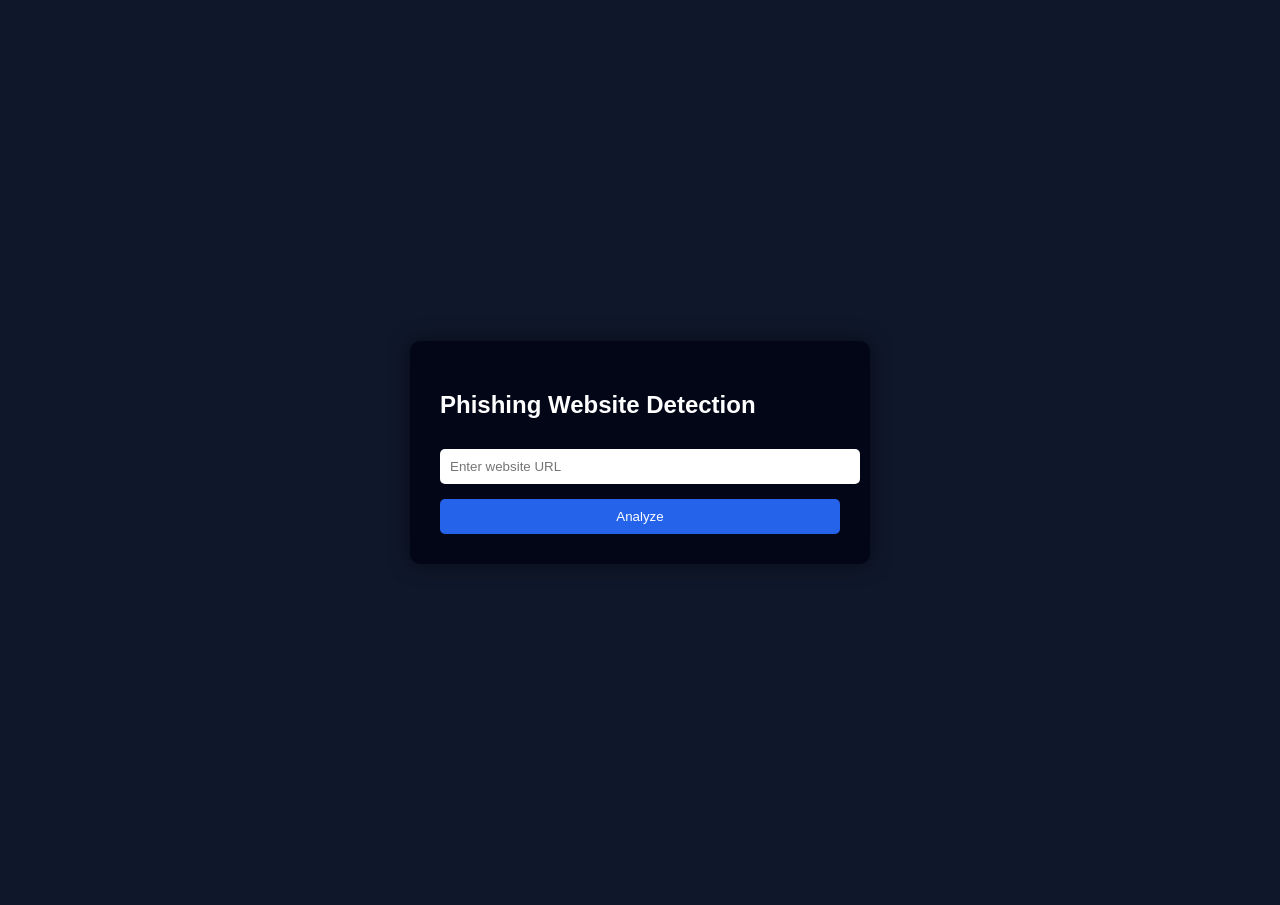
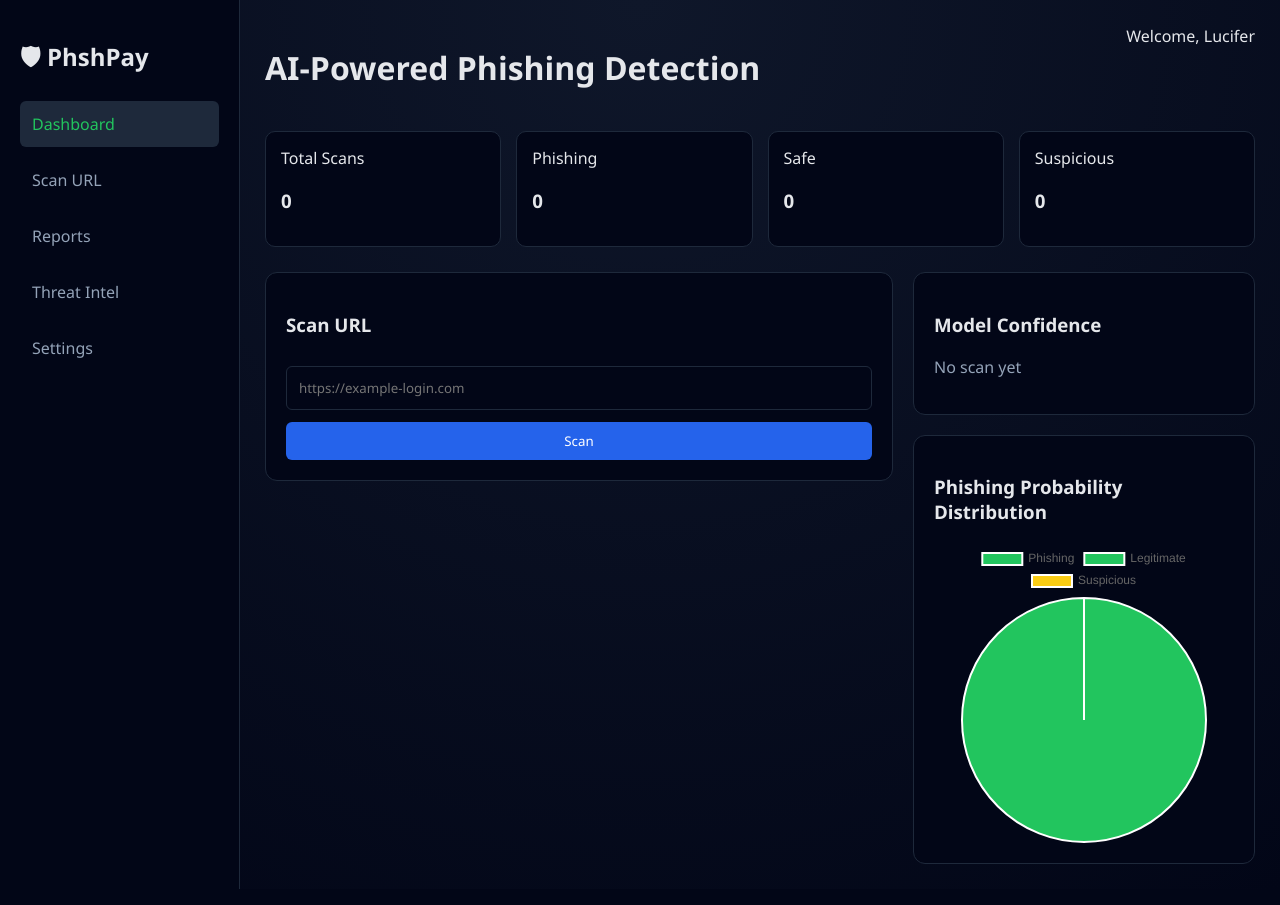
Before and after one commit to Dinesh1223-Kumar/phishing-detections-using-multimodal, a Flask app: page / in a window 1280 px wide. Run offline with Flask 3, Linux system fonts and the light colour scheme; parts of the project's set-up code (start-up, migrations or seed data) failed here and were passed over.

Commit message:
Update project with URL, HTML, NLP models and fused Flask app

```diff
--- a/app.py
+++ b/app.py
@@ -1,5 +1,9 @@
 from flask import Flask, render_template, request
 import joblib
+import os
+import csv
+from datetime import datetime
+import requests
 
 # ==============================
 # Feature extractors
@@ -14,7 +18,7 @@ from features.text_preprocessing import clean_text
 app = Flask(__name__)
 
 # ==============================
-# Load ALL models (once)
+# Load models (once)
 # ==============================
 url_model = joblib.load("models/url_model.pkl")
 html_model = joblib.load("models/html_model.pkl")
@@ -24,100 +28,167 @@ text_vectorizer = joblib.load("models/text_vectorizer.pkl")
 behavioral_model = joblib.load("models/behavioral_model.pkl")
 
 # ==============================
-# Feature order (MUST match training)
+# Feature order
 # ==============================
 URL_FEATURE_ORDER = [
-    "url_length",
-    "count_dots",
-    "count_hyphen",
-    "has_at_symbol",
-    "has_https",
-    "has_login_word",
-    "subdomain_count",
-    "is_ip_address"
+    "url_length", "count_dots", "count_hyphen", "has_at_symbol",
+    "has_https", "has_login_word", "subdomain_count", "is_ip_address"
 ]
 
 HTML_FEATURE_ORDER = [
-    "form_count",
-    "password_input_count",
-    "iframe_count",
-    "external_link_count",
-    "has_suspicious_words",
-    "html_length"
+    "form_count", "password_input_count", "iframe_count",
+    "external_link_count", "has_suspicious_words", "html_length"
 ]
 
 NETWORK_FEATURE_ORDER = [
-    "domain_length",
-    "num_subdomains",
-    "has_ip_address",
-    "dns_resolves",
-    "uses_https"
+    "domain_length", "num_subdomains", "has_ip_address",
+    "dns_resolves", "uses_https"
 ]
 
+# ====== 7 features for trained behavioral model ======
 BEHAVIOR_FEATURE_ORDER = [
-    "has_login_form",
-    "password_input_count",
-    "hidden_input_count",
-    "has_submit_button",
-    "has_urgent_words",
-    "has_meta_refresh",
-    "form_action_external",
-    "multiple_forms",
-    "many_inputs"
+    "has_login_form", "password_input_count", "hidden_input_count",
+    "has_submit_button", "has_urgent_words", "has_meta_refresh",
+    "form_action_external"
 ]
 
 # ==============================
-# Fusion logic (decision-level)
+# Logging all scans
 # ==============================
-def predict_phishing(url, html_content=""):
-    votes = []
-    model_votes = {}
+def log_scan(url, label, probability, risk):
+    os.makedirs("logs", exist_ok=True)
+    log_file = "logs/scan_history.csv"
+    file_exists = os.path.isfile(log_file)
 
-    # -------- URL MODEL --------
+    with open(log_file, "a", newline="", encoding="utf-8") as f:
+        writer = csv.writer(f)
+        if not file_exists:
+            writer.writerow(["timestamp", "url", "label", "probability", "risk"])
+        writer.writerow([
+            datetime.now().strftime("%Y-%m-%d %H:%M:%S"),
+            url, label, probability, risk
+        ])
+
+# ==============================
+# Dashboard stats
+# ==============================
+def get_dashboard_stats():
+    stats = {"total": 0, "phishing": 0, "legit": 0, "suspicious": 0}
+    log_file = "logs/scan_history.csv"
+    if not os.path.isfile(log_file):
+        return stats
+
+    with open(log_file, "r", encoding="utf-8") as f:
+        reader = csv.DictReader(f)
+        for row in reader:
+            stats["total"] += 1
+            try:
+                prob = float(row.get("probability", 0))
+            except ValueError:
+                prob = 0
+            label = row.get("label", "Legitimate")
+
+            if label == "Phishing":
+                stats["phishing"] += 1
+            elif 40 <= prob < 50:
+                stats["suspicious"] += 1
+            else:
+                stats["legit"] += 1
+    return stats
+
+# ==============================
+# Main phishing prediction
+# ==============================
+def predict_phishing(url):
+    model_scores = {}
+    reasons = []
+
+    # -------- URL model --------
     url_features = extract_url_features(url)
-    url_vector = [[url_features[f] for f in URL_FEATURE_ORDER]]
-    url_pred = url_model.predict(url_vector)[0]
-    votes.append(url_pred)
-    model_votes["URL Model"] = url_pred
+    url_vector = [[url_features.get(f, 0) for f in URL_FEATURE_ORDER]]
+    url_proba = url_model.predict_proba(url_vector)[0][1]
+    model_scores["URL"] = round(url_proba, 2)
+    if url_features.get("is_ip_address", 0):
+        reasons.append("IP address used instead of domain name")
+    if url_features.get("has_login_word", 0):
+        reasons.append("Suspicious login-related word in URL")
 
-    # -------- HTML MODEL --------
+    # -------- Network model --------
+    net_features = extract_network_features(url)
+    net_vector = [[net_features.get(f, 0) for f in NETWORK_FEATURE_ORDER]]
+    net_proba = network_model.predict_proba(net_vector)[0][1]
+    model_scores["Network"] = round(net_proba, 2)
+    if net_features.get("dns_resolves", 1) == 0:
+        reasons.append("Domain does not resolve via DNS")
+
+    # -------- Optional HTML / NLP / Behavioral models --------
+    html_content = None
+    try:
+        r = requests.get(url, timeout=5)
+        if "text/html" in r.headers.get("Content-Type", ""):
+            html_content = r.text
+    except:
+        html_content = None
+
     if html_content:
+        # HTML features
         html_features = extract_html_features(html_content)
-        html_vector = [[html_features[f] for f in HTML_FEATURE_ORDER]]
-        html_pred = html_model.predict(html_vector)[0]
-        votes.append(html_pred)
-        model_votes["HTML Model"] = html_pred
+        html_vector = [[html_features.get(f, 0) for f in HTML_FEATURE_ORDER]]
+        html_proba = html_model.predict_proba(html_vector)[0][1]
+        model_scores["HTML"] = round(html_proba, 2)
+        if html_features.get("password_input_count", 0) > 0:
+            reasons.append("Password input field detected")
 
-    # -------- NETWORK MODEL --------
-    net_features = extract_network_features(url)
-    net_vector = [[net_features[f] for f in NETWORK_FEATURE_ORDER]]
-    net_pred = network_model.predict(net_vector)[0]
-    votes.append(net_pred)
-    model_votes["Network Model"] = net_pred
-
-    # -------- NLP MODEL --------
-    if html_content:
+        # NLP
         text = extract_visible_text(html_content)
         cleaned = clean_text(text)
         text_vec = text_vectorizer.transform([cleaned])
-        nlp_pred = text_model.predict(text_vec)[0]
-        votes.append(nlp_pred)
-        model_votes["NLP Model"] = nlp_pred
+        nlp_proba = text_model.predict_proba(text_vec)[0][1]
+        model_scores["NLP"] = round(nlp_proba, 2)
+        if any(w in cleaned for w in ["verify", "urgent", "confirm", "suspended"]):
+            reasons.append("Urgent phishing language detected")
 
-    # -------- BEHAVIORAL MODEL --------
-    if html_content:
+        # Behavioral
         beh_features = extract_behavioral_features(html_content, url)
-        beh_vector = [[beh_features[f] for f in BEHAVIOR_FEATURE_ORDER]]
-        beh_pred = behavioral_model.predict(beh_vector)[0]
-        votes.append(beh_pred)
-        model_votes["Behavioral Model"] = beh_pred
+        beh_vector = [[beh_features.get(f, 0) for f in BEHAVIOR_FEATURE_ORDER]]
+        beh_proba = behavioral_model.predict_proba(beh_vector)[0][1]
+        model_scores["Behavioral"] = round(beh_proba, 2)
+        if beh_features.get("form_action_external", 0):
+            reasons.append("Form submits data to an external domain")
 
-    # -------- FINAL DECISION --------
-    score = sum(votes) / len(votes)
-    final_prediction = 1 if score >= 0.5 else 0
-    confidence = round(score * 100, 2)
+    # -------- Fusion --------
+    weights = {
+        "URL": 0.25,
+        "Network": 0.25,
+        "HTML": 0.2 if html_content else 0,
+        "NLP": 0.15 if html_content else 0,
+        "Behavioral": 0.15 if html_content else 0
+    }
 
-    return final_prediction, confidence, model_votes
+    weighted_sum = sum(model_scores[m] * weights[m] for m in model_scores)
+    total_weight = sum(weights[m] for m in model_scores)
+    final_score = weighted_sum / total_weight if total_weight > 0 else 0
+
+    probability = round(final_score * 100, 2)
+    final_label = "Phishing" if probability >= 50 else "Legitimate"
+
+    if probability >= 80:
+        risk_level = "HIGH"
+    elif probability >= 50:
+        risk_level = "MEDIUM"
+    else:
+        risk_level = "LOW"
+
+    # Log scan
+    log_scan(url, final_label, probability, risk_level)
+
+    return {
+        "final_label": final_label,
+        "probability": probability,
+        "risk_level": risk_level,
+        "model_scores": model_scores,
+        "reasons": list(set(reasons))
+    }
 
 # ==============================
 # Routes
@@ -125,26 +196,20 @@ def predict_phishing(url, html_content=""):
 @app.route("/", methods=["GET", "POST"])
 def index():
     result = None
-    confidence = None
-    model_votes = None
     error = None
 
     if request.method == "POST":
         url = request.form.get("url", "").strip()
-        html = request.form.get("html", "")
-
         if not url:
             error = "Please enter a valid URL"
         else:
-            result, confidence, model_votes = predict_phishing(url, html)
+            result = predict_phishing(url)
 
-    return render_template(
-        "index.html",
-        result=result,
-        confidence=confidence,
-        model_votes=model_votes,
-        error=error
-    )
+    stats = get_dashboard_stats()
+    return render_template("index.html", result=result, stats=stats, error=error)
 
+# ==============================
+# Run app
+# ==============================
 if __name__ == "__main__":
     app.run(debug=True)
--- a/templates/index.html
+++ b/templates/index.html
@@ -1,73 +1,135 @@
 <!DOCTYPE html>
 <html lang="en">
 <head>
-    <meta charset="UTF-8">
-    <title>Phishing Website Detection</title>
-    <style>
-        body {
-            font-family: Arial, sans-serif;
-            background: #0f172a;
-            color: white;
-            display: flex;
-            justify-content: center;
-            align-items: center;
-            height: 100vh;
-        }
-
-        .card {
-            background: #020617;
-            padding: 30px;
-            border-radius: 10px;
-            width: 400px;
-            box-shadow: 0 0 20px rgba(0,0,0,0.5);
-        }
-
-        input {
-            width: 100%;
-            padding: 10px;
-            margin-top: 10px;
-            border-radius: 5px;
-            border: none;
-        }
-
-        button {
-            margin-top: 15px;
-            width: 100%;
-            padding: 10px;
-            background: #2563eb;
-            color: white;
-            border: none;
-            border-radius: 5px;
-            cursor: pointer;
-        }
-
-        .phishing { color: #ef4444; }
-        .legit { color: #22c55e; }
-        .error { color: #facc15; }
-    </style>
+<meta charset="UTF-8">
+<title>AI Phishing Detection Dashboard</title>
+<style>
+* { box-sizing: border-box; font-family: "Segoe UI", sans-serif; }
+body { margin: 0; background: radial-gradient(circle at top, #0f172a, #020617); color: #e5e7eb; }
+.dashboard { display: grid; grid-template-columns: 240px 1fr; height: 100vh; }
+.sidebar { background: #020617; padding: 20px; border-right: 1px solid #1e293b; }
+.sidebar a { display: block; padding: 12px; margin-bottom: 10px; text-decoration: none; color: #94a3b8; border-radius: 6px; }
+.sidebar a.active, .sidebar a:hover { background: #1e293b; color: #22c55e; }
+.main { padding: 25px; overflow-y: auto; }
+.header { display: flex; justify-content: space-between; margin-bottom: 20px; }
+.stats { display: grid; grid-template-columns: repeat(4, 1fr); gap: 15px; margin-bottom: 25px; }
+.stat { background: #020617; padding: 15px; border-radius: 10px; border: 1px solid #1e293b; }
+.grid { display: grid; grid-template-columns: 2fr 1fr; gap: 20px; }
+.card { background: #020617; padding: 20px; border-radius: 12px; border: 1px solid #1e293b; }
+.scan-box input { width: 100%; padding: 12px; margin-top: 10px; border-radius: 6px; border: 1px solid #1e293b; background: #020617; color: white; }
+.scan-box button { margin-top: 12px; padding: 10px; width: 100%; background: #2563eb; border: none; border-radius: 6px; color: white; cursor: pointer; }
+.result.phishing { border-left: 6px solid #ef4444; }
+.result.legit { border-left: 6px solid #22c55e; }
+.risk-HIGH { color: #ef4444; }
+.risk-MEDIUM { color: #facc15; }
+.risk-LOW { color: #22c55e; }
+.reason { color: #94a3b8; margin-top: 6px; }
+.error { color: #f87171; margin-top: 10px; font-weight: bold; }
+</style>
 </head>
 <body>
 
-<div class="card">
-    <h2>Phishing Website Detection</h2>
+<div class="dashboard">
 
-    <form method="POST">
-        <input type="text" name="url" placeholder="Enter website URL" required>
-        <button type="submit">Analyze</button>
-    </form>
+    <div class="sidebar">
+        <h2>🛡 PhshPay</h2>
+        <a class="active">Dashboard</a>
+        <a>Scan URL</a>
+        <a>Reports</a>
+        <a>Threat Intel</a>
+        <a>Settings</a>
+    </div>
 
-    {% if error %}
-        <p class="error">{{ error }}</p>
-    {% endif %}
+    <div class="main">
 
-    {% if result is not none %}
-        {% if result == 1 %}
-            <h3 class="phishing">⚠️ Phishing Website Detected</h3>
-        {% else %}
-            <h3 class="legit">✅ Legitimate Website</h3>
-        {% endif %}
-    {% endif %}
+        <div class="header">
+            <h1>AI-Powered Phishing Detection</h1>
+            <span>Welcome, Lucifer</span>
+        </div>
+
+        <!-- Dashboard Stats -->
+        <div class="stats">
+            <div class="stat"><span>Total Scans</span><h3>{{ stats.total }}</h3></div>
+            <div class="stat"><span>Phishing</span><h3>{{ stats.phishing }}</h3></div>
+            <div class="stat"><span>Safe</span><h3>{{ stats.legit }}</h3></div>
+            <div class="stat"><span>Suspicious</span><h3>{{ stats.suspicious }}</h3></div>
+        </div>
+
+        <div class="grid">
+
+            <!-- LEFT -->
+            <div>
+                <div class="card scan-box">
+                    <h3>Scan URL</h3>
+                    <form method="POST">
+                        <input name="url" placeholder="https://example-login.com" required>
+                        <button>Scan</button>
+                    </form>
+                    {% if error %}
+                        <div class="error">{{ error }}</div>
+                    {% endif %}
+                </div>
+
+                {% if result %}
+                <div class="card result {{ 'phishing' if result['final_label'] == 'Phishing' else 'legit' }}" style="margin-top:20px;">
+                    <h2>{{ '🚨 PHISHING DETECTED' if result['final_label'] == 'Phishing' else '✅ LEGITIMATE WEBSITE' }}</h2>
+                    <p>Risk Level: <b class="risk-{{ result['risk_level'] }}">{{ result['risk_level'] }}</b></p>
+                    <p>Phishing Probability: <b>{{ result['probability'] }}%</b></p>
+                    <h4>Reasons</h4>
+                    {% for reason in result['reasons'] %}
+                        <div class="reason">• {{ reason }}</div>
+                    {% endfor %}
+                </div>
+                {% endif %}
+            </div>
+
+            <!-- RIGHT -->
+            <div>
+                <div class="card">
+                    <h3>Model Confidence</h3>
+                    {% if result %}
+                        {% for model, score in result['model_scores'].items() %}
+                            <div class="reason">{{ model }} → {{ (score * 100) | round(1) }}%</div>
+                        {% endfor %}
+                    {% else %}
+                        <p class="reason">No scan yet</p>
+                    {% endif %}
+                </div>
+
+                <div class="card" style="margin-top:20px;">
+                    <h3>Phishing Probability Distribution</h3>
+                    <canvas id="statsChart"></canvas>
+                </div>
+            </div>
+
+        </div>
+    </div>
 </div>
+
+<script src="https://cdn.jsdelivr.net/npm/chart.js"></script>
+<script>
+const ctx = document.getElementById('statsChart').getContext('2d');
+const chart = new Chart(ctx, {
+    type: 'pie',
+    data: {
+        labels: ['Phishing', 'Legitimate', 'Suspicious'],
+        datasets: [{
+            data: [
+                {{ result.probability if result else 0 }},
+                {{ 100 - result.probability if result else 100 }},
+                0
+            ],
+            backgroundColor: [
+                '{{ "#ef4444" if result and result.final_label == "Phishing" else "#22c55e" }}',
+                '#22c55e',
+                '#facc15'
+            ]
+        }]
+    },
+    options: { responsive: true }
+});
+</script>
+
 
 </body>
 </html>
```
Also changed, not shown: 2 other files.
